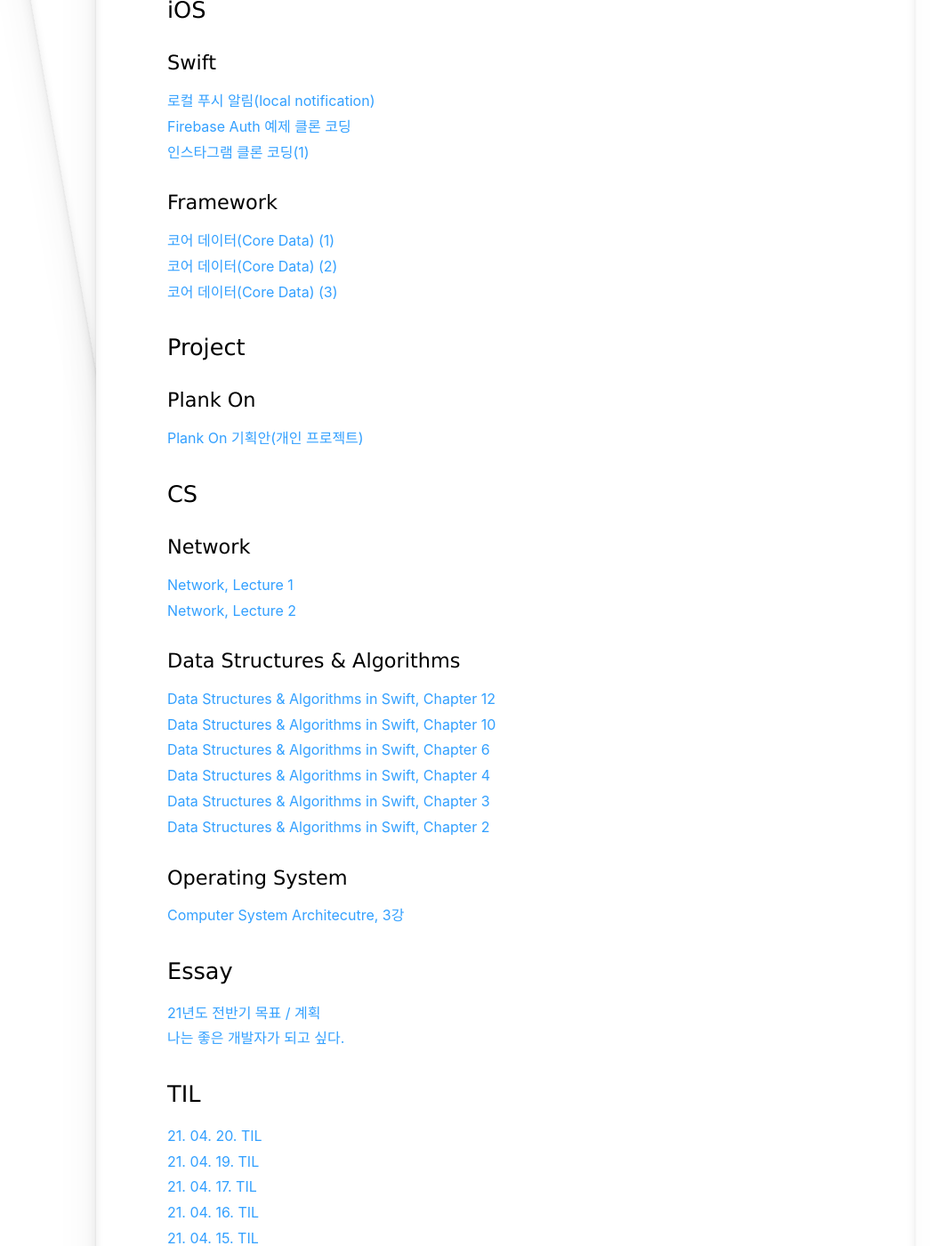
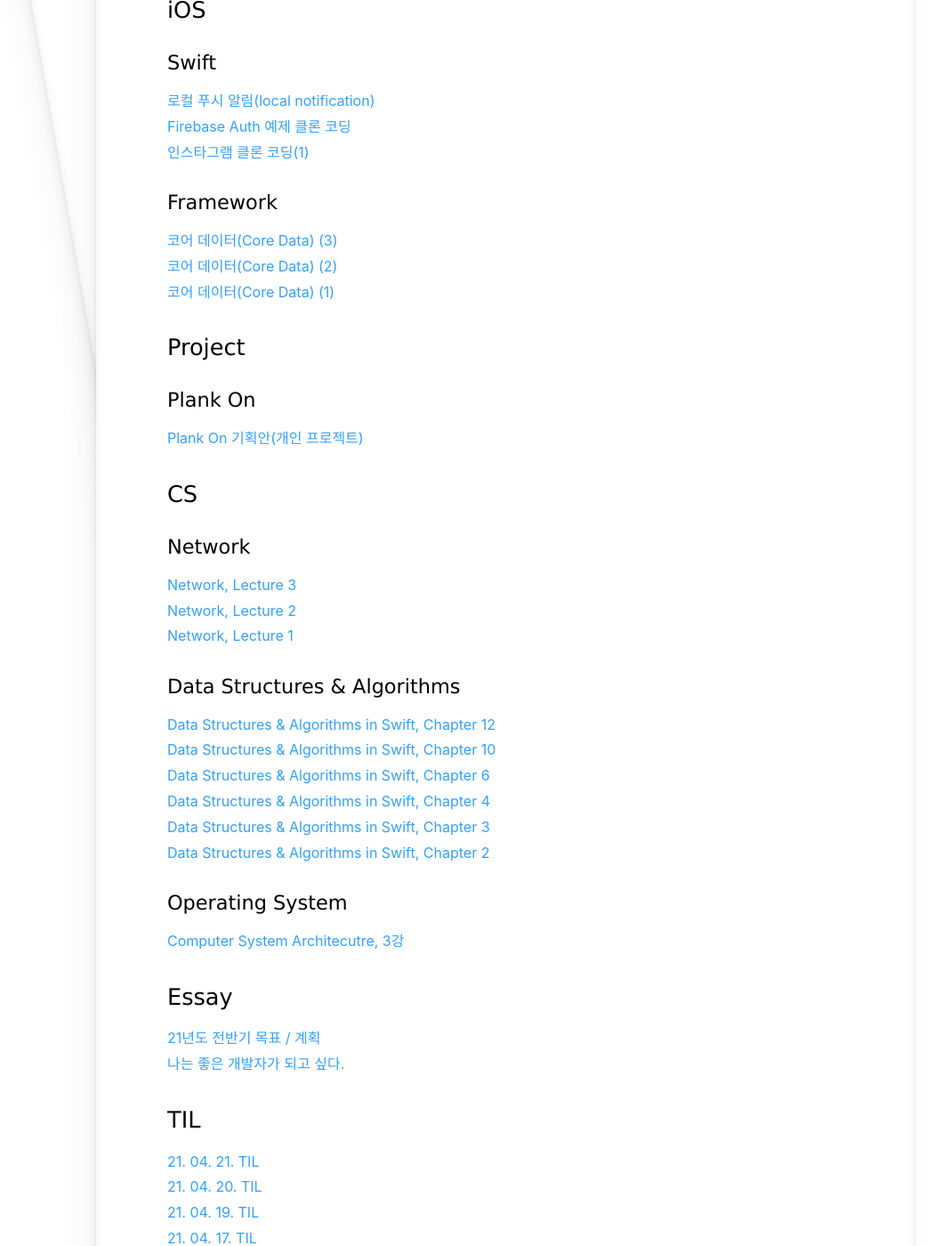
Before and after one commit to p0tt3r-iOS/p0tt3r-iOS.github.io, a Jekyll site: the page built from devpost/index.html, in a window 1280 px wide and 1400 px high, scrolled down 297 px. Shown: the whole window at 89% size, without its empty margins (72-1132 px from the left). Built offline with Jekyll 4.4.1, drawn with Linux system fonts in a browser that asks for light colours; some web fonts are replaced.

Commit message:
Post TIL, Nework Lecture 3

```diff
--- a/devpost/index.html
+++ b/devpost/index.html
@@ -12,22 +12,20 @@ title: p0tt3r-iOS
 <a href="https://p0tt3r-ios.github.io/2021/04/06/Instagram-Clone-Coding-(1)">인스타그램 클론 코딩(1)</a><br>
 
 <h4>Framework</h4>
+<a href="https://p0tt3r-ios.github.io/2021/04/16/iOS-Framework-Core-Data-(3)">코어 데이터(Core Data) (3)</a><br>
+<a href="https://p0tt3r-ios.github.io/2021/04/15/iOS-Framework-Core-Data-(2)">코어 데이터(Core Data) (2)</a><br>
 <a href="https://p0tt3r-ios.github.io/2021/04/15/iOS-Framework-Core-Data-(1)">코어 데이터(Core Data) (1)</a><br>
-<a href="https://p0tt3r-ios.github.io/2021/04/15/iOS-Framework-Core-Data-(2)">코어 데이터(Core Data) (2)</a><br>
-<a href="https://p0tt3r-ios.github.io/2021/04/16/iOS-Framework-Core-Data-(3)">코어 데이터(Core Data) (3)</a><br>
-
-
 
 <h3>Project</h3>
 <h4>Plank On</h4>
 <a href="https://p0tt3r-ios.github.io/2021/04/14/Project-Plank-ON-Project-Proposal">Plank On 기획안(개인 프로젝트)</a><br>
 
 
-
 <h3>CS</h3>
 <h4>Network</h4>
+<a href="https://p0tt3r-ios.github.io/2021/04/21/CS-Network-Lecture-3">Network, Lecture 3</a><br>
+<a href="https://p0tt3r-ios.github.io/2021/04/20/CS-Network-Lecture-2">Network, Lecture 2</a><br>
 <a href="https://p0tt3r-ios.github.io/2021/04/19/CS-Network-Lecture-1">Network, Lecture 1</a><br>
-<a href="https://p0tt3r-ios.github.io/2021/04/20/CS-Network-Lecture-2">Network, Lecture 2</a><br>
 <h4>Data Structures & Algorithms</h4>
 <a href="https://p0tt3r-ios.github.io/2021/04/20/CS-DataStucturesAndAlgorithms-Chaper-12">Data Structures & Algorithms in Swift, Chapter 12</a><br>
 <a href="https://p0tt3r-ios.github.io/2021/04/19/CS-DataStucturesAndAlgorithms-Chaper-10">Data Structures & Algorithms in Swift, Chapter 10</a><br>
@@ -47,6 +45,7 @@ title: p0tt3r-iOS
 
 
 <h3>TIL</h3>
+<a href="https://p0tt3r-ios.github.io/2021/04/21/210421-TIL">21. 04. 21. TIL</a><br>
 <a href="https://p0tt3r-ios.github.io/2021/04/20/210420-TIL">21. 04. 20. TIL</a><br>
 <a href="https://p0tt3r-ios.github.io/2021/04/19/210419-TIL">21. 04. 19. TIL</a><br>
 <a href="https://p0tt3r-ios.github.io/2021/04/17/210417-TIL">21. 04. 17. TIL</a><br>
```
